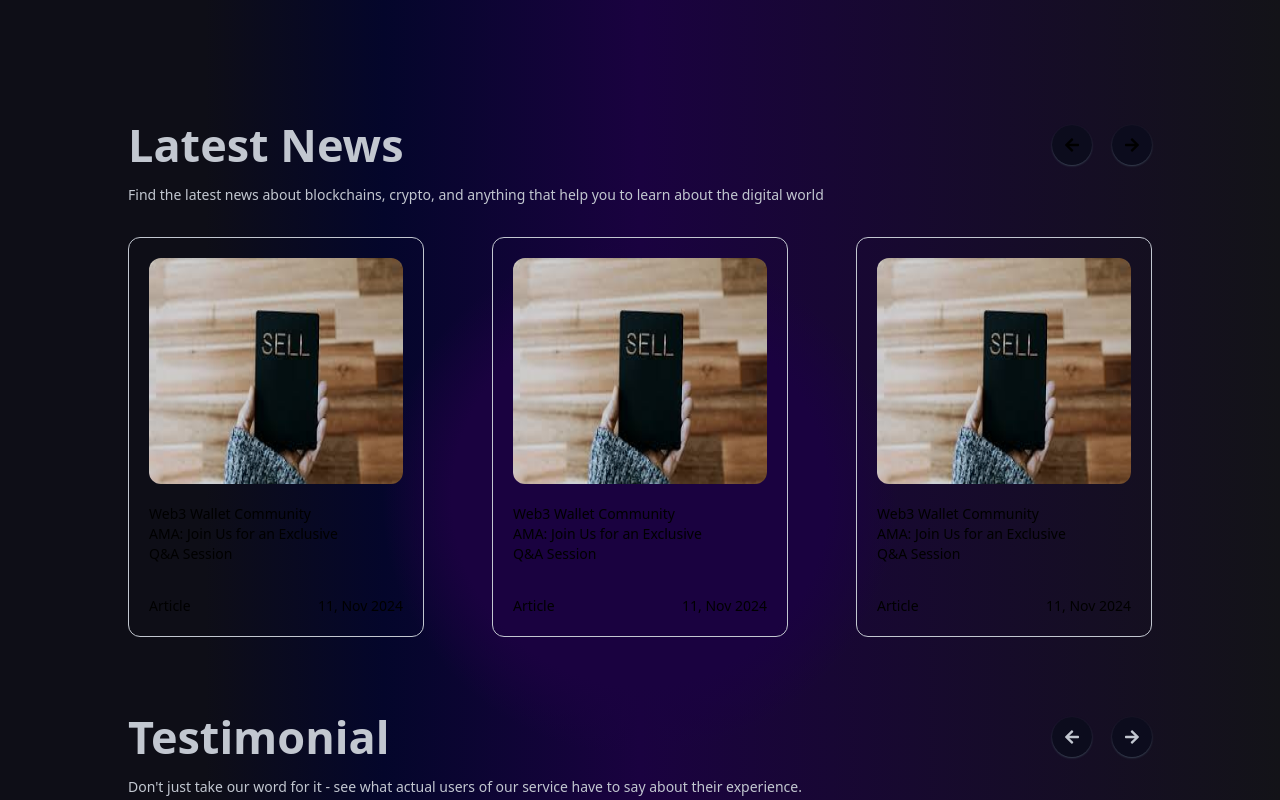
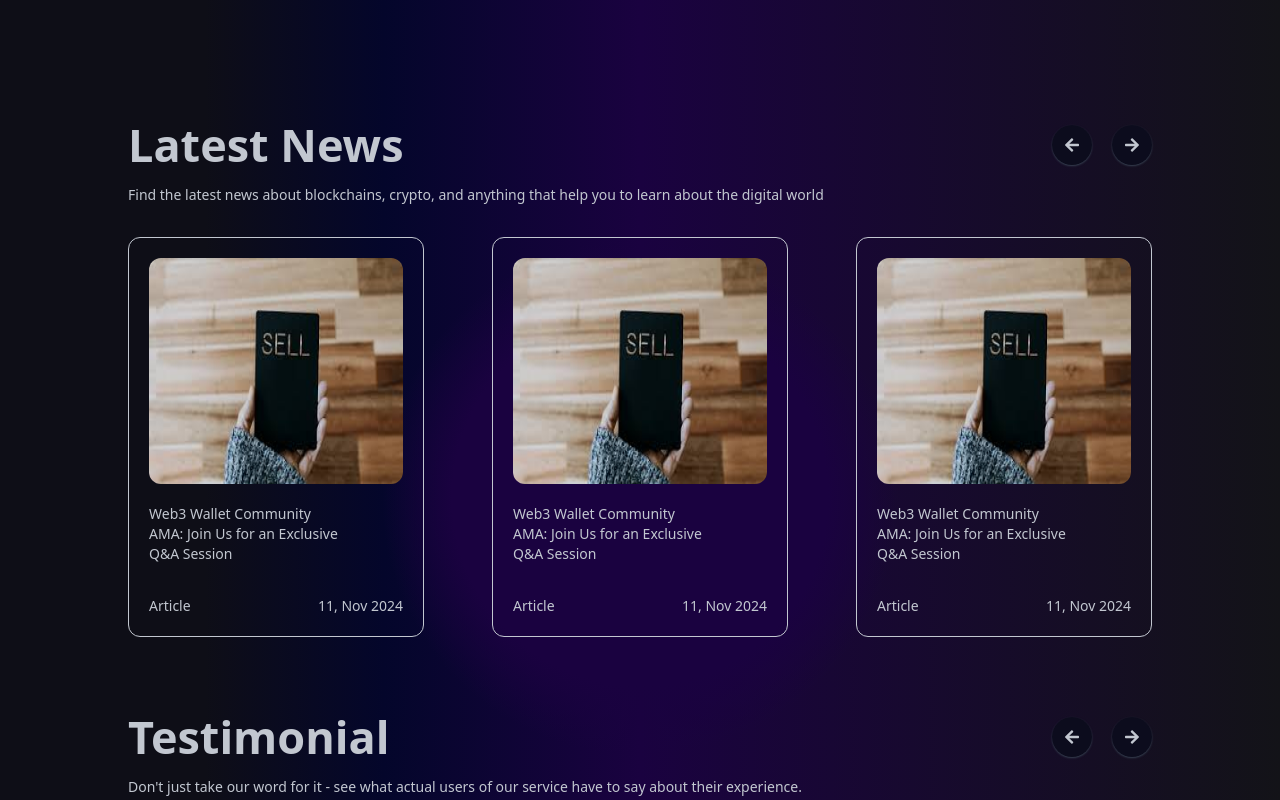
Before and after one commit to Ade-akanfe/buyeet_brand, a Next.js app: page / in a window 1280 px wide. Shown: the part 1760-2560 px from the top of the page. Built offline with nearby package versions, Linux system fonts and the light colour scheme.

Commit message:
imaging first change8

```diff
--- a/src/components/footer/footer.js
+++ b/src/components/footer/footer.js
@@ -55,7 +55,7 @@ const Footer = () => {
                 </Link>
               </span>
             </div>
-            <span className="text-sm">© 2024 buyeet</span>
+            <span className="text-sm text-neutral_variant">© 2024 buyeet</span>
           </div>
         </div>
         <div className="w-11/12 md:1/2 lg:w-full grid grid-cols-8 gap-4">
--- a/src/components/news/news.js
+++ b/src/components/news/news.js
@@ -17,10 +17,10 @@ const News = () => {
             </span>
           </div>
           <span className="flex gap-5">
-            <span className="rounded-full shadow-sm shadow-gray-700 p-3 bg-background">
+            <span className="rounded-full shadow-sm text-neutral_variant shadow-gray-700 p-3 bg-background">
               <FaArrowLeft />
             </span>
-            <span className="rounded-full shadow-sm shadow-gray-700 p-3 bg-background">
+            <span className="rounded-full text-neutral_variant shadow-sm shadow-gray-700 p-3 bg-background">
               <FaArrowRight />
             </span>
           </span>
--- a/src/components/reusables/news_card.js
+++ b/src/components/reusables/news_card.js
@@ -6,10 +6,10 @@ const NewsCard = ({ src, caption, val1, val2 }) => {
       <div className="w-full flex gap-y-5  flex-col">
         <Image className="w-full rounded-xl h-4/6 sm-landscape:h-3/6 " src={src} alt="caption" />
         <div className="flex w-full flex-col h-2/6 gap-6 lg:gap-0 justify-between">
-          <span className="w-6/12 md:w-8/12 lg:w-9/12 text-xs lg:text-sm 2xl:text-base">
+          <span className="w-6/12 text-neutral_variant md:w-8/12 lg:w-9/12 text-xs lg:text-sm 2xl:text-base">
             {caption}
           </span>
-          <span className="flex justify-between text-xs lg:text-sm 2xl:text-base">
+          <span className="flex justify-between text-xs text-neutral_variant lg:text-sm 2xl:text-base">
             <span>{val1}</span>
             <span>{val2}</span>
           </span>
```
